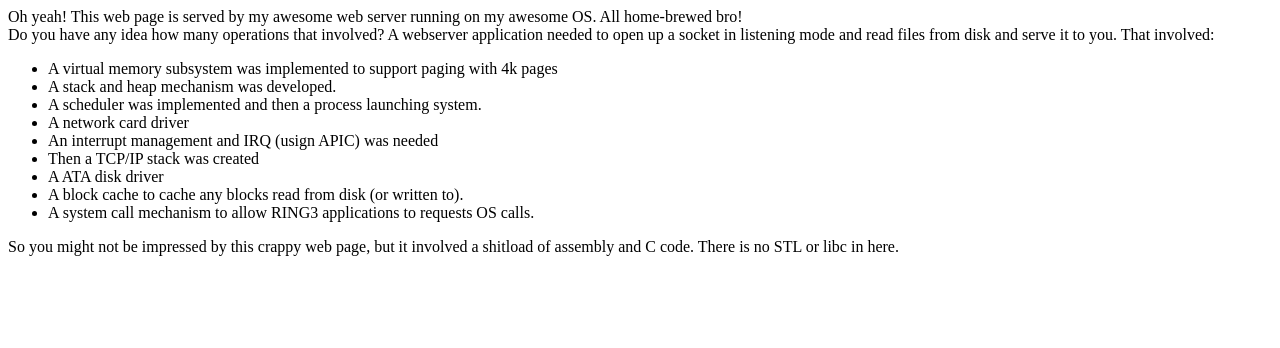
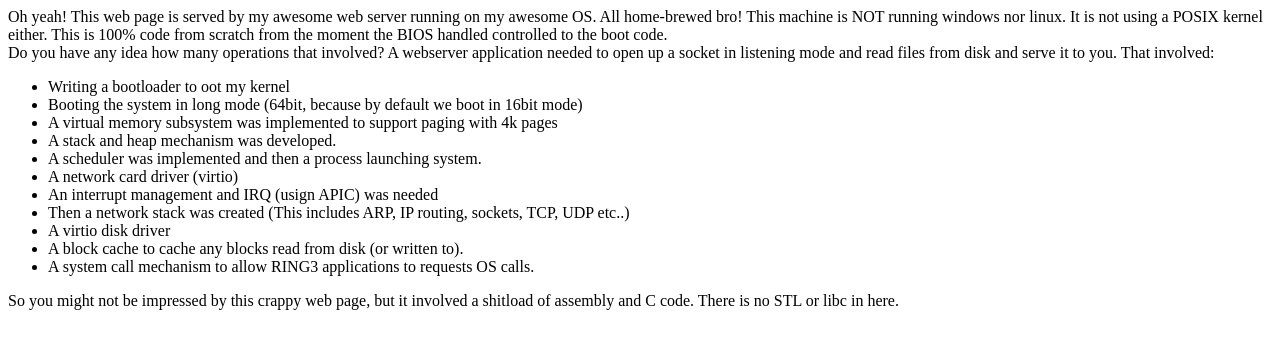
Before and after one commit to pdumais/OperatingSystem, a plain HTML site: page userapps/bulkfiles/index.html in a window 1280 px wide. Drawn offline with Linux system fonts and the light colour scheme.

Commit message:
Commiting old pending changes

```diff
--- a/userapps/bulkfiles/index.html
+++ b/userapps/bulkfiles/index.html
@@ -1,19 +1,23 @@
 <html>
 <body>
 Oh yeah! This web page is served by my awesome web server
-running on my awesome OS. All home-brewed bro!
+running on my awesome OS. All home-brewed bro! This machine is NOT running windows nor linux.
+It is not using a POSIX kernel either. This is 100% code from scratch from the moment
+the BIOS handled controlled to the boot code.
 <br/>
 Do you have any idea how many operations that involved?
 A webserver application needed to open up a socket in listening mode and
 read files from disk and serve it to you. That involved:
 <ul>
+<li>Writing a bootloader to oot my kernel
+<li>Booting the system in long mode (64bit, because by default we boot in 16bit mode)
 <li>A virtual memory subsystem was implemented to support paging with 4k pages
 <li>A stack and heap mechanism was developed.
 <li>A scheduler was implemented and then a process launching system.
-<li>A network card driver
+<li>A network card driver (virtio)
 <li>An interrupt management and IRQ (usign APIC) was needed
-<li>Then a TCP/IP stack was created
-<li>A ATA disk driver
+<li>Then a network stack was created (This includes ARP, IP routing, sockets, TCP, UDP etc..)
+<li>A virtio disk driver
 <li>A block cache to cache any blocks read from disk (or written to).
 <li>A system call mechanism to allow RING3 applications to requests OS calls.
 </ul>
```
Also changed, not shown: 10 other files.
